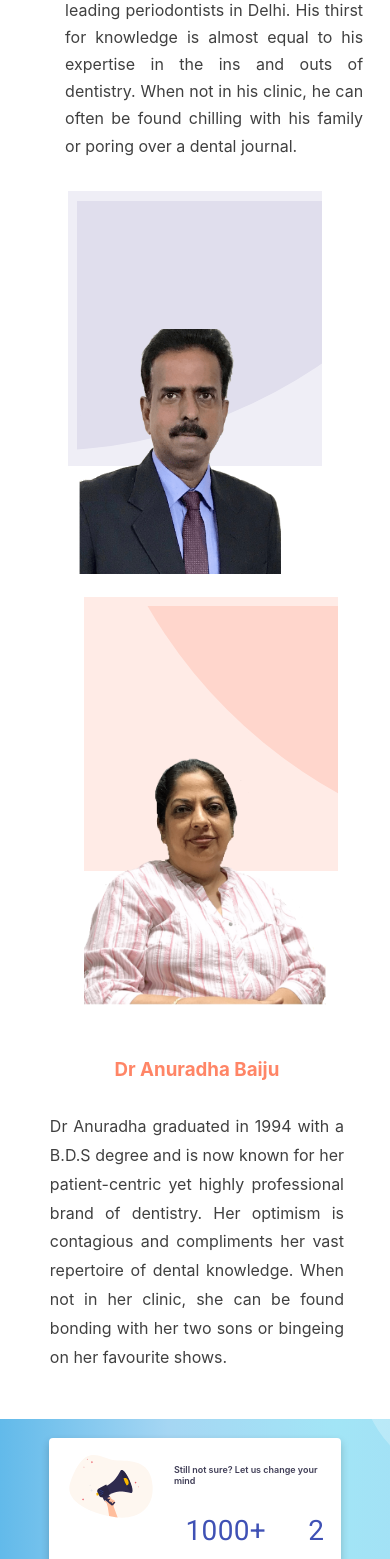
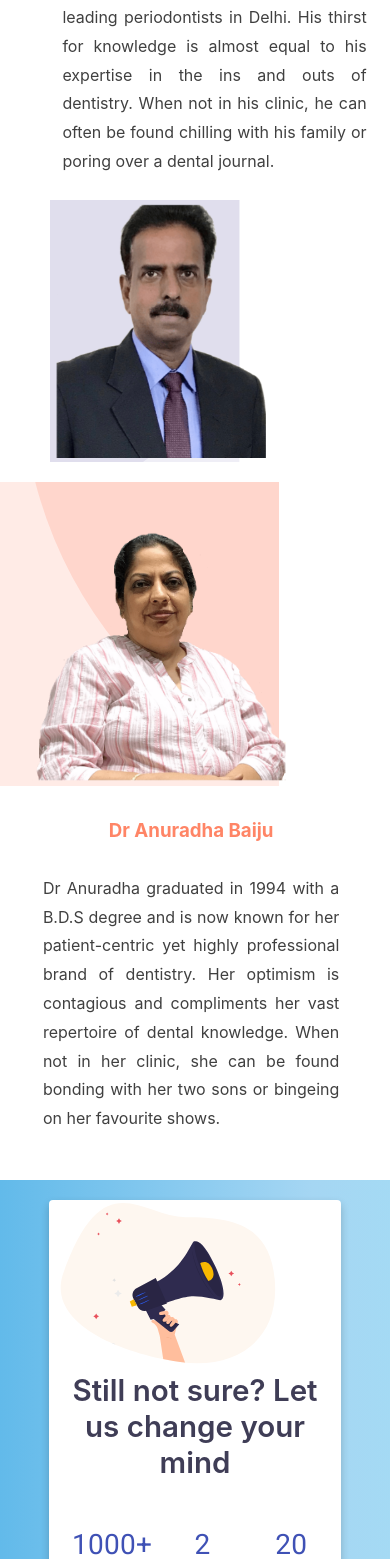
Before and after one commit to abhaybaiju/dentist-webapp, a React (Create React App) app in the folder frontend/: page /About in a window 390 px wide. Shown: the part 2787-4346 px from the top of the page. Built offline with nearby package versions, Linux system fonts and the light colour scheme.

Commit message:
(#67) Counter Responsive, svgs left

```diff
--- a/frontend/src/components/AboutUs.js
+++ b/frontend/src/components/AboutUs.js
@@ -8,6 +8,8 @@ import bg2 from './images/bg2.svg';
 import bg from './images/circled-background.svg';
 import about_bg from './images/about_bg.svg';
 import journey from './images/journey_bg.svg';
+import purple from './images/purpleCard.svg';
+import orange from './images/orangeCard.svg';
 import './css/AboutUs.css';
 import Fade from 'react-reveal/Fade';
 import about from './images/about.svg';
@@ -72,45 +74,34 @@ const AboutUs = () => {
             <p style={{ lineHeight:'1.8', color:'#404040', width:'100%', textAlign:'center', float:'right', fontSize:'18px'}}>Keep track of what's happening with your data, change permissions, and run reports against your data anywhere in the world.</p>
           </Fade>
         </Grid>
-        <Grid spacing={1} item xs={12} container justify="center" alignItems="stretch">
+        <Grid item container justify="center" alignItems="stretch" spacing={2} style={{marginBottom:0, paddingBottom:0}}>
           <Grid item lg={5} md={5} sm={6} xs={12}>
             <Fade duration={1000} bottom>
-              <p style={{marginLeft:'16%', marginRight:'6%', marginTop:'5%', lineHeight:'1.7', textAlign:'justify', color:'#404040'}}>
+              <p style={{marginLeft:'16%', marginRight:'6%', marginTop:'0%', lineHeight:'1.8', textAlign:'justify', color:'#404040'}}>
                 <h3 style={{color:'#645ba4', textAlign:'center', marginBottom:'-1%'}}>Dr C.S Baiju</h3>
                 <br></br>
                 Graduated in 1996 with an M.D.S degree, Dr Baiju is now one of the leading periodontists in Delhi. His thirst for knowledge is almost equal to his expertise in the ins and outs of dentistry. When not in his clinic, he can often be found chilling with his family or poring over a dental journal.
               </p>
             </Fade>
           </Grid>
-          <Grid item lg={5} md={5} sm={6} xs={10}>
+          <Grid item lg={5} md={5} sm={6} xs={10} style={{background:`url(${purple})`, backgroundSize:'cover', backgroundRepeat:'no-repeat', marginLeft:'12%'}}>
             <Fade duration={1000} bottom>
-              <Card style={{width:'80%', marginLeft:'10%', borderRadius:'0px', boxShadow:'none', border:'none'}}>
-                <CardContent style={{background:'#efeef6', marginTop:'3%'}}> {/*e0deed*/}
-                  <svg viewBox="0 0 200 200" xmlns="http://www.w3.org/2000/svg" height="250" width="600" style={{marginTop:'-3%', marginBottom:'-6%', marginLeft:'-3.2%'}}>
-                    <circle fill="#e0deed" cx="-170" cy="-200" r="400"/>
-                  </svg>
-                  <img src={require('./images/CSBaiju.png')} alt="" height="245" style={{float:'left', marginTop:'-51%', position:'sticky', marginLeft:'-3%'}}/>
-                </CardContent>
-              </Card>
+              <img src={require('./images/CSBaiju.png')} alt="" height="253" style={{float:'left', marginTop:'-1%', marginLeft:'-1%', marginBottom:'-1%'}}/>
             </Fade>
           </Grid>
         </Grid>
-        <Grid spacing={1} item xs={12} container justify="center" alignItems="stretch">
-          <Grid item lg={5} md={5} sm={6} xs={10} style={{marginTop:'4%'}}>
+      </Grid>
+      <Grid container justify="center" alignItems="stretch" style={{marginTop:'5%'}}>
+        <Grid item lg={5} md={6} sm={8} xs={12} style={{marginLeft:'0%'}}>
           <Fade duration={1000} bottom>
-              <Card style={{width:'80%',borderRadius:'0px', boxShadow:'none', border:'none', marginLeft:'15%'}}>
-                <CardContent style={{background:'#ffebe6', marginTop:'3%'}}>{/*ffd6cc*/}
-                  <svg viewBox="0 0 200 200" xmlns="http://www.w3.org/2000/svg" height="250" width="600" style={{marginTop:'-3%', marginBottom:'-6%', marginLeft:'-3.2%'}}>
-                    <circle fill="#ffd6cc" cx="250" cy="-200" r="400"/>
-                  </svg>
-                  <img src={require('./images/AnuradhaBaiju.png')} alt="" height="298" style={{float:'right', marginTop:'-62.5%', position:'sticky', marginRight:'-5%'}}/>
-                </CardContent>
-              </Card>
+            <div item style={{width:'75%', maxHeight:'100%', background:`url(${orange})`, backgroundSize:'cover', backgroundRepeat:'no-repeat', textAlign:'right', paddingRight:'35%'}}>
+              <img src={require('./images/AnuradhaBaiju.png')} alt="" height="300vh" style={{margin:'auto'}}/>
+            </div>
           </Fade>
         </Grid>
-          <Grid item lg={5} md={5} sm={6} xs={12} style={{marginTop:'2%'}}>
+        <Grid item lg={5} md={8} sm={10} xs={12} style={{marginTop:'2.5%'}}>
           <Fade duration={1000} bottom>
-              <p style={{marginLeft:'12%', marginRight:'11%', marginTop:'8%', lineHeight:'1.8', textAlign:'justify', color:'#404040'}}>
+            <p style={{marginLeft:'11%', marginRight:'13%', marginTop:'0%', lineHeight:'1.8', textAlign:'justify', color:'#404040'}}>
               <h3 style={{color:'#ff8566', textAlign:'center', marginBottom:'-1%'}}>Dr Anuradha Baiju</h3>
               <br></br>
               Dr Anuradha graduated in 1994 with a B.D.S degree and is now known for her patient-centric yet highly professional brand of dentistry. Her optimism is contagious and compliments her vast repertoire of dental knowledge. When not in her clinic, she can be found bonding with her two sons or bingeing on her favourite shows.
@@ -118,16 +109,15 @@ const AboutUs = () => {
           </Fade>
         </Grid>
       </Grid>
+      <Grid container justify="center" alignItems="flex-start" style={{background:`url(${bg})`, backgroundRepeat:'no-repeat', backgroundSize:'cover', padding:'5% 0%', marginTop:'8%'}}>
+        <Card style={{width:'75%'}} classes={{root:classes.card, hover:classes.hover}}>
+          <CardContent style={{padding:'3%', marginBottom:'0%'}}>
+            <Grid justify="center" alignItems="stretch" container item lg={12} xs={12} style={{padding:'3% 1%'}}>
+                <Grid item lg={5} md={8} sm={8} xs={12}>
+                  <img src={require('./images/speaker.svg')} alt="" style={{float:'left', marginRight:'7.4%', marginTop:'-5%', marginBottom:'0%', width: '80%'}}/>
                 </Grid>
-      <Grid container justify="center" alignItems="center" style={{background:`url(${bg})`, backgroundRepeat:'no-repeat', backgroundSize:'cover', padding:'5% 0%', marginTop:'8%'}}>
-        <Card style={{width:'75%'}} classes={{root:classes.card, hover:classes.hover}}>
-          <CardContent style={{padding:'5%', marginBottom:'0%'}}>
-            <Grid justify="center" alignItems="stretch" container item lg={12} xs={12} style={{padding:'5% 2%'}}>
-                <Grid item lg={5} xs={5}>
-                  <img src={require('./images/speaker.svg')} alt="" style={{float:'left', marginRight:'7.4%', marginTop:'-10%', marginBottom:'0%', width: '80%'}}/>
-                </Grid>
-                <Grid item lg={7} xs={7}>
-                  <p style={{color:'#3f3d56', fontWeight:'600', fontSize:'2.3vw', marginTop:'-1%'}}>Still not sure? Let us change your mind</p>
+                <Grid item lg={7} xs={12}>
+                  <p style={{color:'#3f3d56', fontWeight:'600', fontSize:'3.5vh', marginTop:'3%', textAlign:'center'}}>Still not sure? Let us change your mind</p>
                   <Table style={{width:'100%'}}>
                     <TableRow>
                       <TableCell style={{border:'none', fontSize:'28px', color:'#3f51b5', width:'33%', padding:'4px 8px', textAlign:'center'}}><CountUp start={0} end={1000} duration={2} suffix="+" useEasing={false} redraw={true}></CountUp></TableCell>
@@ -141,8 +131,8 @@ const AboutUs = () => {
                     </TableRow>
                   </Table>
                 </Grid>
-                <Grid item lg={12} md={12} sm={12} xs={12}>
-                  <Link to="/Book" style={{textDecoration:'none'}}><Button style={{color:'white', marginLeft:'50%',marginTop:'4%', marginBottom:'-5.5%',background:'#645ba4', padding:'0.5vw 3%', width:'15vw'}}>Book now</Button></Link>
+                <Grid item lg={12} md={12} sm={12} xs={12} style={{textAlign:'center'}}>
+                  <Link to="/Book" style={{textDecoration:'none'}}><Button style={{color:'white', marginLeft:'0%',marginTop:'2%', marginBottom:'-1.5%',background:'#645ba4', padding:'2% 3%', width:'30%'}}>Book now</Button></Link>
                 </Grid>
             </Grid>
           </CardContent>
```
Also changed, not shown: frontend/src/components/images/orangeCard.svg (added), frontend/src/components/images/purpleCard.svg (added). Lines whose indentation alone changed are shown as unchanged.
